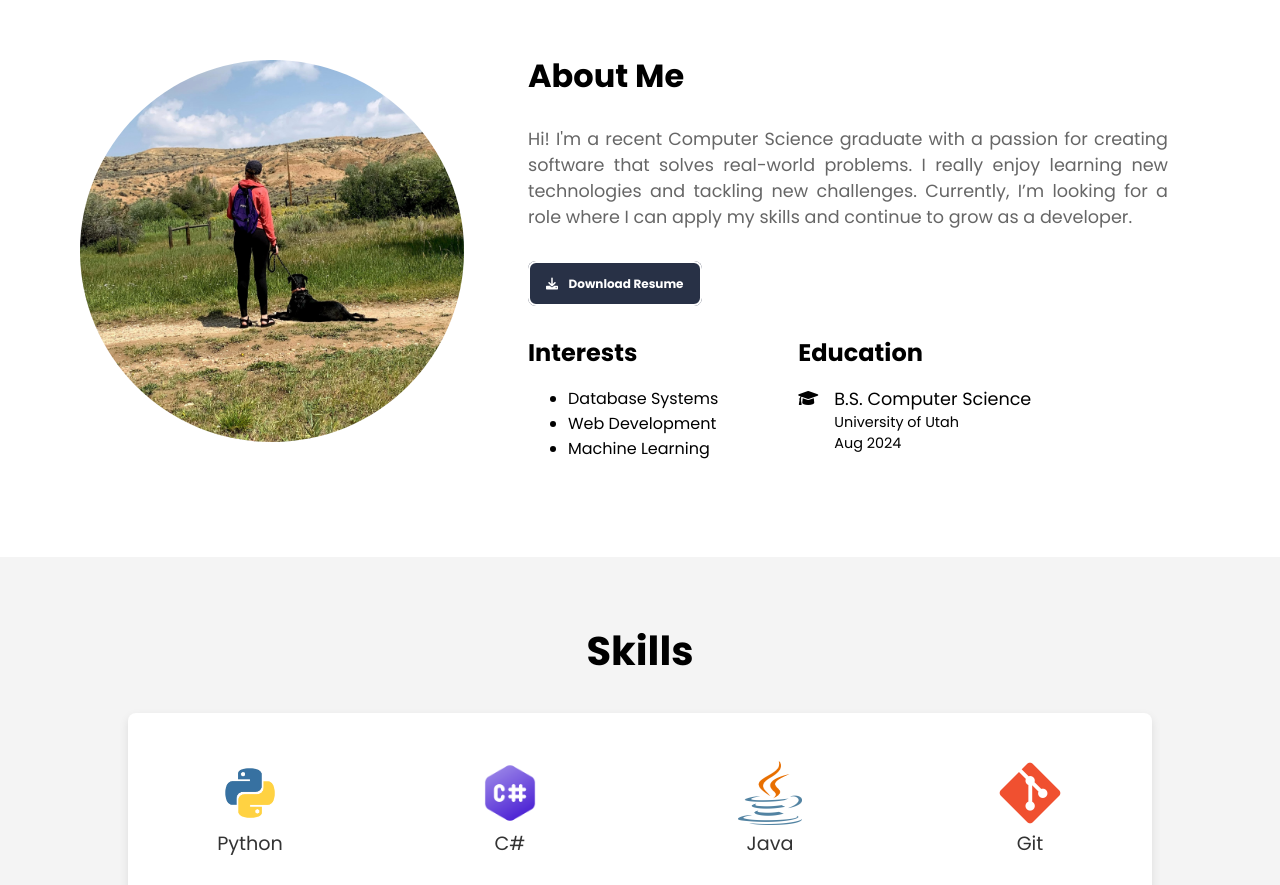
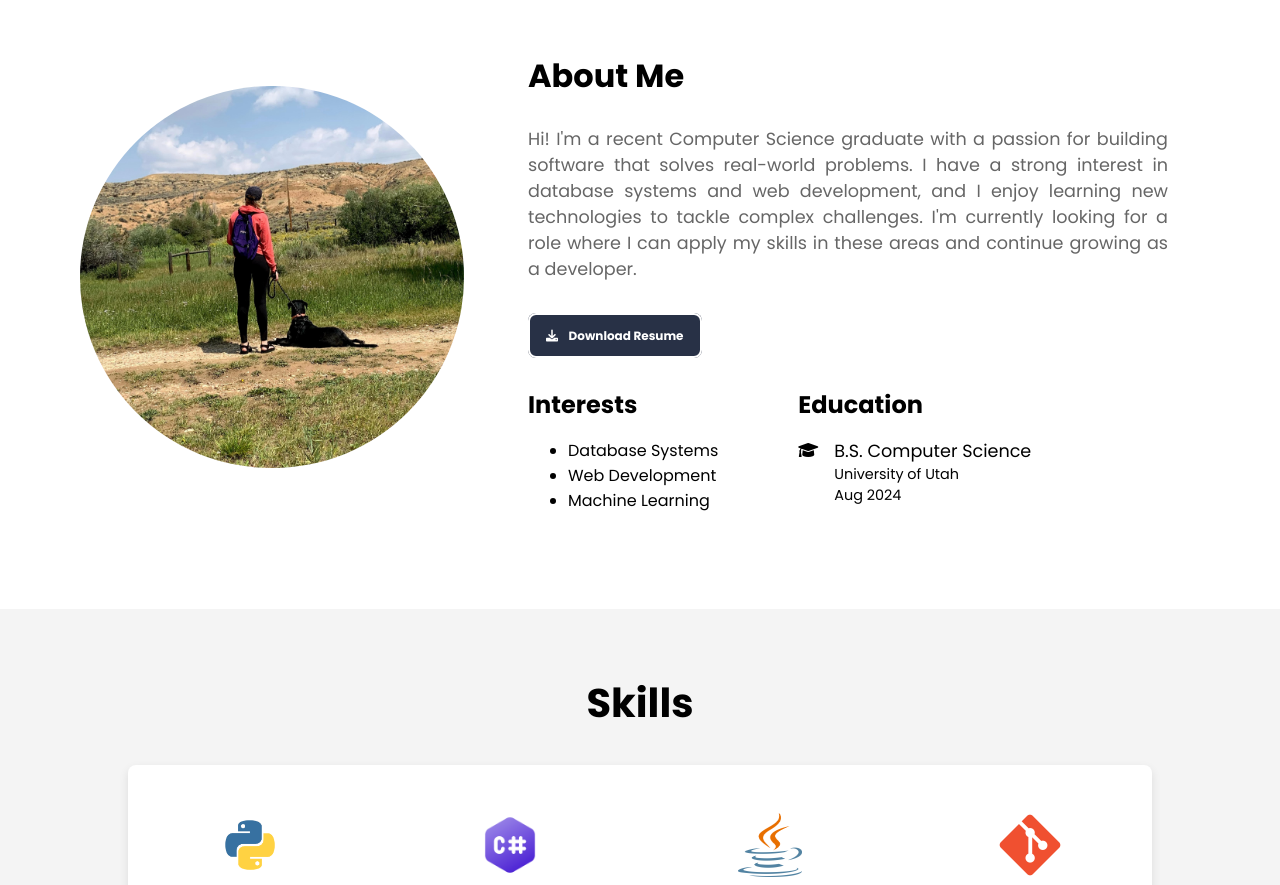
Before and after one commit to rachelmalbert/rachelmalbert.github.io, a React (Create React App) app: page / in a window 1280 px wide. Shown: the part 1980-2865 px from the top of the page. Built offline with nearby package versions, Linux system fonts and the light colour scheme.

Commit message:
update about me

```diff
--- a/src/components/About.jsx
+++ b/src/components/About.jsx
@@ -13,9 +13,12 @@ const About = () => {
         <div className="about-me">
           <h2>About Me</h2>
           <p>
-            Hi! I'm a recent Computer Science graduate with a passion for creating software that solves real-world problems. I really enjoy learning
+            {/* Hi! I'm a recent Computer Science graduate with a passion for creating software that solves real-world problems. I really enjoy learning
             new technologies and tackling new challenges. Currently, I’m looking for a role where I can apply my skills and continue to grow as a
-            developer.
+            developer. */}
+            Hi! I'm a recent Computer Science graduate with a passion for building software that solves real-world problems. I have a strong interest
+            in database systems and web development, and I enjoy learning new technologies to tackle complex challenges. I'm currently looking for a
+            role where I can apply my skills in these areas and continue growing as a developer.
           </p>
           {/* <button className="resume-btn">
             <i class="fa-solid fa-download download-icon"></i> Download Resume
```
